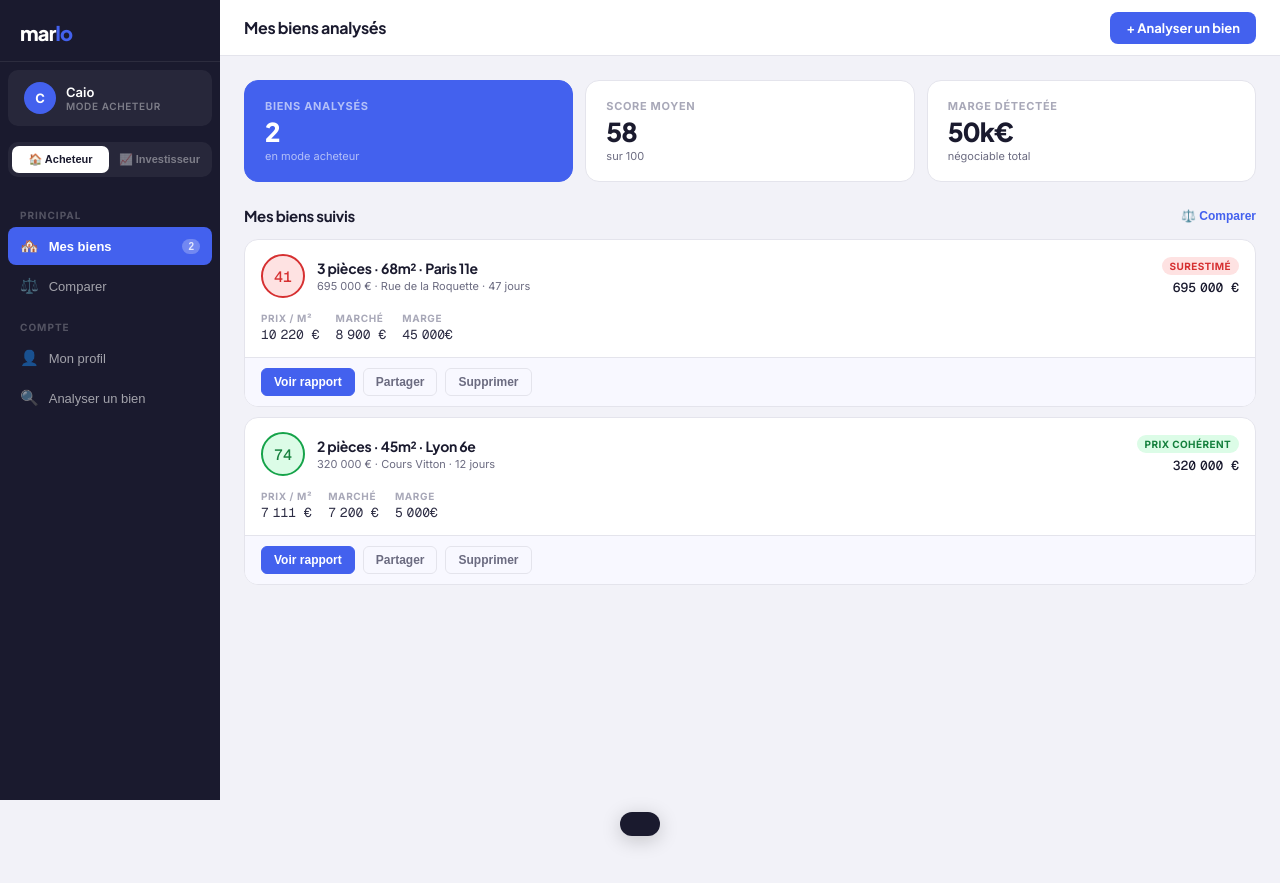
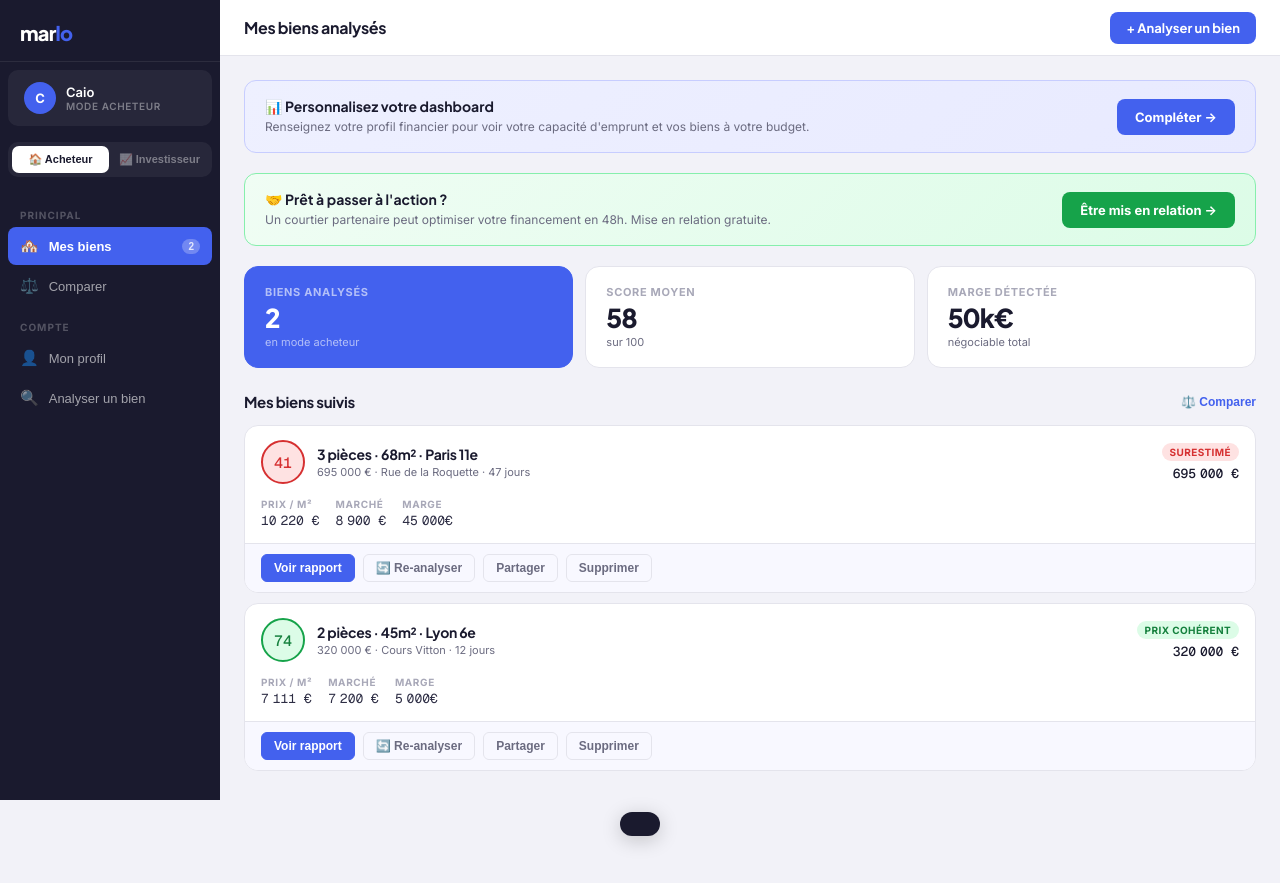
Before and after one commit to smokthebikini/marlo, a website: page marlo-dashboard.html in a window 1280 px wide. Before the commit the page ends 800 px from the top, so only its background shows below. Drawn offline with nearby package versions, Linux system fonts and the light colour scheme.

Commit message:
feat: dashboard optionnel, banners tunnel/courtier, re-analyser

```diff
--- a/marlo-dashboard.html
+++ b/marlo-dashboard.html
@@ -523,6 +523,24 @@ body {
       <!-- ════ VUE BIENS ════ -->
       <div class="view active" id="viewBiens">
 
+        <!-- Banner tunnel optionnel -->
+        <div id="bannerTunnel" style="background:linear-gradient(135deg,#eef0ff,#e8eaff);border:1.5px solid #c7cdff;border-radius:12px;padding:16px 20px;margin-bottom:20px;display:flex;align-items:center;justify-content:space-between;gap:12px;">
+          <div>
+            <div style="font-family:'Plus Jakarta Sans',sans-serif;font-size:14px;font-weight:700;color:#1a1a2e;margin-bottom:3px;">📊 Personnalisez votre dashboard</div>
+            <div style="font-size:12px;color:#6b6b80;line-height:1.5;">Renseignez votre profil financier pour voir votre capacité d'emprunt et vos biens à votre budget.</div>
+          </div>
+          <a href="/marlo-tunnel-v2.html" style="flex-shrink:0;background:#4361ee;color:#fff;font-size:13px;font-weight:700;padding:10px 18px;border-radius:8px;text-decoration:none;white-space:nowrap;">Compléter →</a>
+        </div>
+
+        <!-- Banner courtier -->
+        <div id="bannerCourtier" style="display:none;background:linear-gradient(135deg,#f0fdf4,#dcfce7);border:1.5px solid #86efac;border-radius:12px;padding:16px 20px;margin-bottom:20px;display:flex;align-items:center;justify-content:space-between;gap:12px;">
+          <div>
+            <div style="font-family:'Plus Jakarta Sans',sans-serif;font-size:14px;font-weight:700;color:#1a1a2e;margin-bottom:3px;">🤝 Prêt à passer à l'action ?</div>
+            <div style="font-size:12px;color:#6b6b80;line-height:1.5;">Un courtier partenaire peut optimiser votre financement en 48h. Mise en relation gratuite.</div>
+          </div>
+          <a href="/marlo-courtier.html" style="flex-shrink:0;background:#16a34a;color:#fff;font-size:13px;font-weight:700;padding:10px 18px;border-radius:8px;text-decoration:none;white-space:nowrap;">Être mis en relation →</a>
+        </div>
+
         <!-- Stats header -->
         <div class="stats-header" id="statsHeader"></div>
 
@@ -640,6 +658,7 @@ function init() {
   chargerProfil();
   renderStats();
   renderBiens();
+  updateBanners();
 }
 
 // ── DONNÉES (localStorage) ──
@@ -660,7 +679,7 @@ function chargerDonnees() {
   } catch(_) {
     BIENS = getDemoData();
   }
-  if (!BIENS.length) BIENS = getDemoData();
+  // Ne pas charger les démo data — afficher l'état vide réel
   saveBiens();
 }
 
@@ -863,6 +882,7 @@ function renderBiens() {
         ${metricsHtml}
         <div class="bien-actions">
           <button class="btn-action primary" onclick="voirRapport('${bien.id}')">Voir rapport</button>
+          <button class="btn-action" onclick="reAnalyser('${bien.url||''}')">🔄 Re-analyser</button>
           <button class="btn-action" onclick="partagerRapport('${bien.id}')">Partager</button>
           <button class="btn-action danger" onclick="supprimerBien('${bien.id}')">Supprimer</button>
         </div>
@@ -1121,6 +1141,27 @@ function sauvegarderProfil() {
   showToast('Profil sauvegardé ✓');
 }
 
+function reAnalyser(url) {
+  if (url) {
+    window.location.href = '/?url=' + encodeURIComponent(url);
+  } else {
+    window.location.href = '/';
+  }
+}
+
+// Afficher banner courtier si l'user a au moins 1 bien
+function updateBanners() {
+  const hasBiens = BIENS.length > 0;
+  const bannerCourtier = document.getElementById('bannerCourtier');
+  if (bannerCourtier) bannerCourtier.style.display = hasBiens ? 'flex' : 'none';
+  // Cacher banner tunnel si profil déjà complété
+  try {
+    const profil = JSON.parse(localStorage.getItem('marlo_profil') || '{}');
+    const bannerTunnel = document.getElementById('bannerTunnel');
+    if (bannerTunnel && profil.budget) bannerTunnel.style.display = 'none';
+  } catch(_) {}
+}
+
 // ── TOAST ──
 function showToast(msg) {
   const t = document.getElementById('toast');
```
